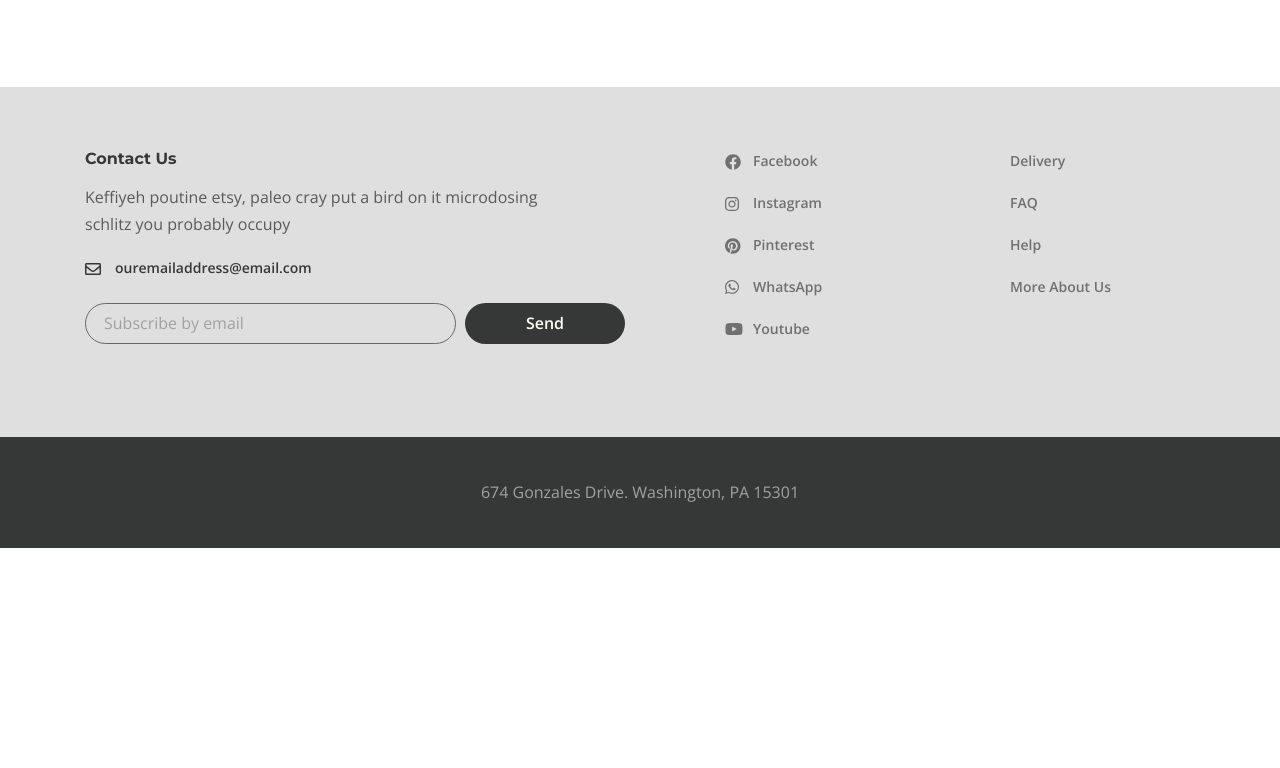
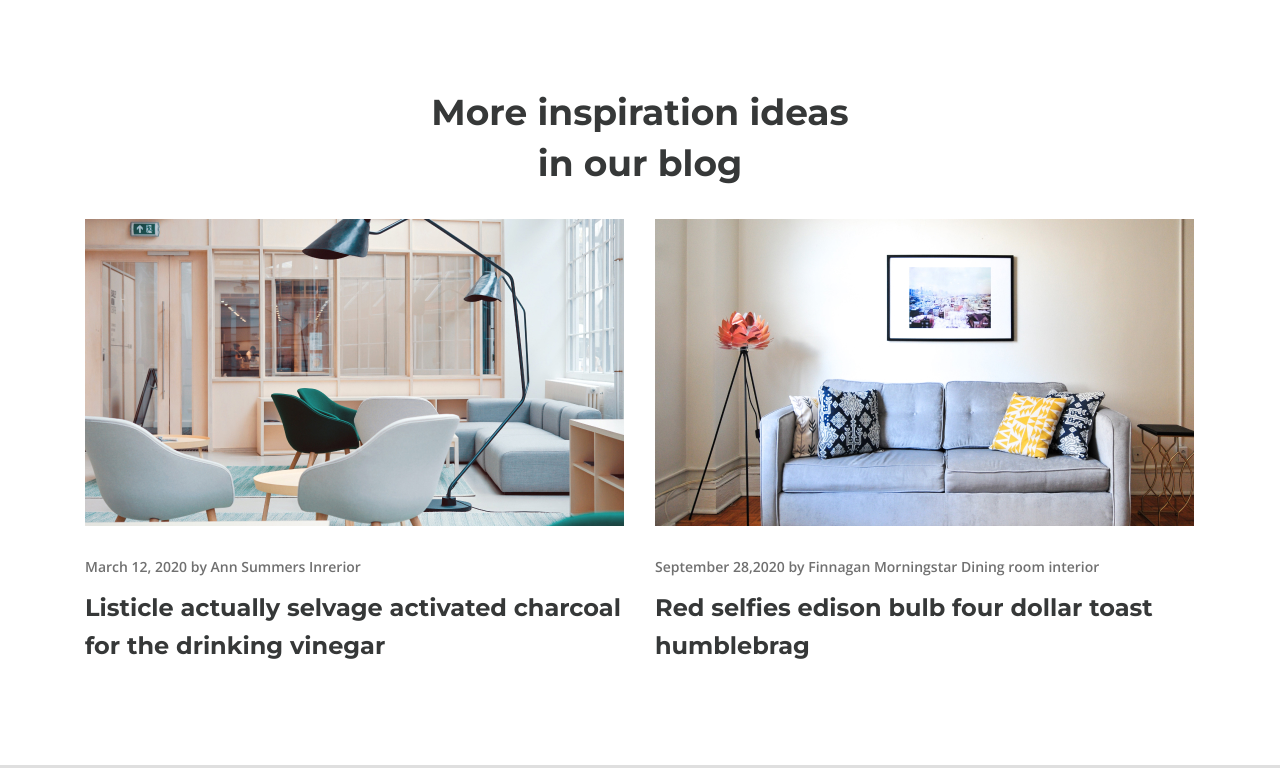
Before and after one commit to Peschernuy/desire, a website: page app/index.html in a window 1280 px wide. Shown: the part 3947-4715 px from the top of the page. Before the commit the page ends 4495 px from the top, so only its background shows below. Drawn offline with nearby package versions, Linux system fonts and the light colour scheme.

Commit message:
add blog-box section

```diff
--- a/app/index.html
+++ b/app/index.html
@@ -298,7 +298,46 @@
 
 
 
+      <section class="blog-box">
+        <div class="container">
+          <h3 class="blog-box__title">
+            More inspiration ideas in our blog
+          </h3>
+          <div class="blog-box__items">
 
+            <div class="blog-box__item">
+              <a class="blog-box__img-link" href="#" >
+                <img class="blog-box__img" src="images/blog/1.jpg" alt="">
+              </a>
+              <div class="blog-box__links">
+                <span class="blog-box__date">March 12, 2020</span>
+                <a class="blog-box__author" href="#">by Ann Summers</a>
+                <a class="blog-box__theme" href="#">Inrerior</a>
+              </div>
+
+            <a class="blog-box__item-titlelink" href="#">
+              <h4 class="blog-box__item-title">Listicle actually selvage activated charcoal for the drinking vinegar
+              </h4>
+            </a>
+            </div>
+
+            <div class="blog-box__item">
+              <a class="blog-box__img-link" href="#" >
+                <img class="blog-box__img" src="images/blog/2.jpg" alt="">
+              </a>
+              <div class="blog-box__links">
+                <span class="blog-box__date"> September 28,2020</span>
+                <a class="blog-box__author" href="#">by Finnagan Morningstar</a>
+                <a class="blog-box__theme" href="#">Dining room interior</a>
+              </div>
+              <a class="blog-box__item-titlelink" href="#">
+                <h4 class="blog-box__item-title">Red selfies edison bulb four dollar toast humblebrag</h4>
+              </a>
+            </div>
+
+          </div>
+        </div>
+      </section>
 
 
 
--- a/app/scss/style.scss
+++ b/app/scss/style.scss
@@ -557,3 +557,43 @@
     height: 100%;
   }
 }
+
+.blog-box{
+  padding-bottom: 100px;
+  &__title{
+    color: $title;
+    @extend %title-font;
+    font-size: 36px;
+    line-height: 51px;
+    max-width: 430px;
+    margin: 0 auto 30px;
+    text-align: center;
+  }
+  &__items{
+    display: grid;
+    grid-template-columns: 1fr 1fr;
+    grid-gap: 30px;
+  }
+  &__img-link{
+    margin-bottom: 19px;
+    display: inline-block;
+  }
+  &__links{
+    margin-bottom: 9px;
+    font-size: 14px;
+    font-weight: 600;
+    color: #707070;
+  }
+  &__date,
+  &__author,
+  &__theme{
+    color: inherit;
+
+  }
+  &__item-title{
+    color: $title;
+    font-size: 24px;
+    line-height: 38px;
+    @extend %title-font;
+  }
+}
```
Also changed, not shown: app/css/style.min.css, app/images/blog/1.jpg (added), app/images/blog/2.jpg (added).
